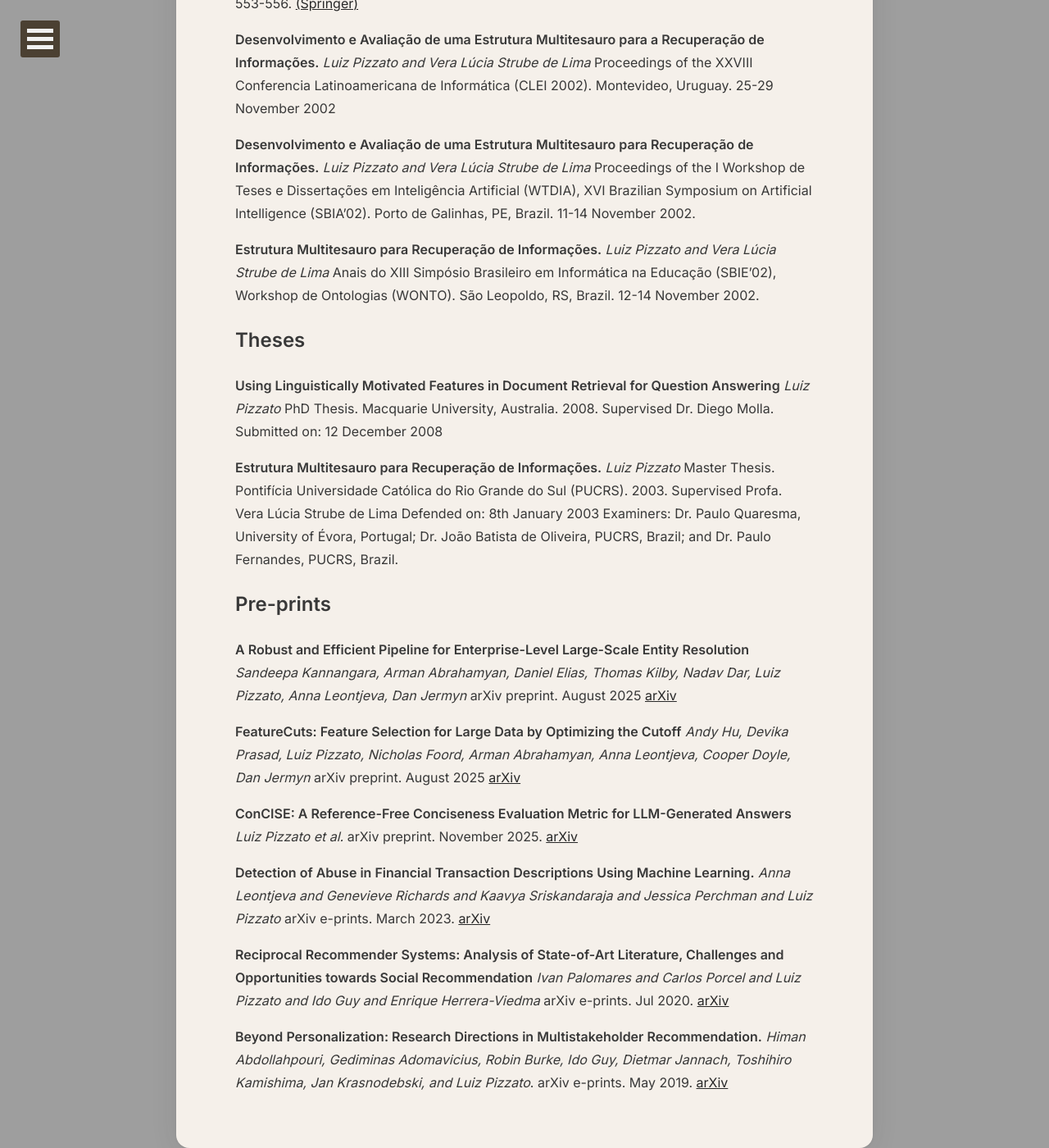
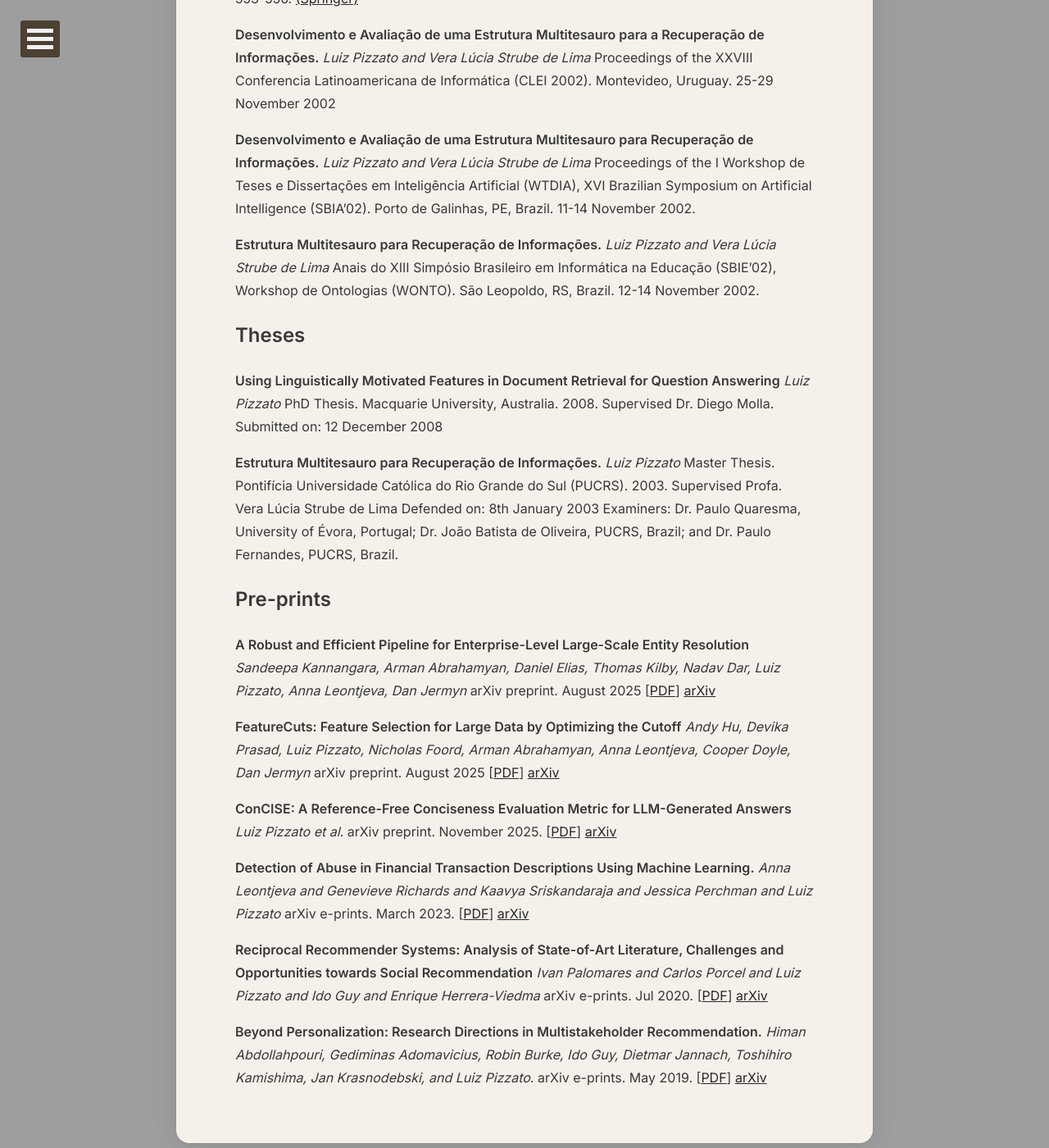
Before and after one commit to pizzato/pizzato.github.io, a Jekyll site: the page built from publications/index.markdown, in a window 1280 px wide and 1400 px high, scrolled down 5639 px. Shown: the whole window at 82% size. Built offline with Jekyll 4.4.1, drawn with Linux system fonts in a browser that asks for light colours.

Commit message:
Publications: update profile badges to shields.io style, add arXiv PDF links
- Replace text/icon profile badges with shields.io badge images (Google
  Scholar, DBLP, ACL Anthology) with updated profile URLs
- Update CSS in site.scss for badge image styling (.profile-links a img)
- Add [PDF] arXiv links to all 7 pre-print/workshop papers that had arXiv
  references but no direct PDF link

Co-Authored-By: Claude Sonnet 4.6 <noreply@anthropic.com>

```diff
--- a/_sass/site.scss
+++ b/_sass/site.scss
@@ -206,9 +206,10 @@ header .entry-meta {
 .share-container button { display:inline-flex;align-items:center;gap:8px;background:#3D2F1F;color:#F5F0EA;border:none;border-radius:999px;padding:10px 24px;font-family:inherit;font-size:14px;cursor:pointer;opacity:1;transition:opacity .15s; }
 .share-container button:hover { opacity:.8; }
 #share-msg { display:none;font-size:13px;color:#888;margin-left:12px; }
-.profile-links{display:flex;flex-wrap:wrap;gap:8px;margin-bottom:1.5rem}
-.profile-links a{display:inline-flex;align-items:center;gap:6px;background:#f0ebe3;color:#3D2F1F;text-decoration:none;padding:6px 14px;border-radius:999px;font-size:13px;font-weight:500;border:1px solid #d8cfc4;transition:background .15s}
-.profile-links a:hover{background:#e0d9cf}
+.profile-links{display:flex;flex-wrap:wrap;gap:8px;margin:16px 0 24px}
+.profile-links a{display:inline-flex;align-items:center;text-decoration:none;opacity:1;transition:opacity .15s}
+.profile-links a:hover{opacity:.8}
+.profile-links a img{height:28px;display:block}
 .feature {
     @include transition(.5s);
     @media #{$small} {
--- a/publications/index.markdown
+++ b/publications/index.markdown
@@ -99,7 +99,7 @@ Association for Computing Machinery, New York, NY, USA, 185–193.
 **Do LLM Personas Dream of Bull Markets? Comparing Human and AI Investment Strategies Through the Lens of the Five-Factor Model**
 _H Borman, A Leontjeva, L Pizzato, MK Jiang, D Jermyn_
 NeurIPS 2024 Workshop Open-World Agents
-[(PDF)](https://openreview.net/pdf?id=b2lFzaGlan) [(arXiv)](https://arxiv.org/abs/2411.05801)
+[(PDF)](https://openreview.net/pdf?id=b2lFzaGlan) [(arXiv)](https://arxiv.org/abs/2411.05801) [[PDF](https://arxiv.org/pdf/2411.05801)]
 
 
 **PD-SRS: Personalized Diversity for a Fair Session-Based Recommendation System**
@@ -371,27 +371,27 @@ Supervised Profa. Vera Lúcia Strube de Lima Defended on: 8th January 2003 Exami
 
 **A Robust and Efficient Pipeline for Enterprise-Level Large-Scale Entity Resolution**
 _Sandeepa Kannangara, Arman Abrahamyan, Daniel Elias, Thomas Kilby, Nadav Dar, Luiz Pizzato, Anna Leontjeva, Dan Jermyn_
-arXiv preprint. August 2025 [arXiv](https://arxiv.org/abs/2508.03767)
+arXiv preprint. August 2025 [[PDF](https://arxiv.org/pdf/2508.03767)] [arXiv](https://arxiv.org/abs/2508.03767)
 
 **FeatureCuts: Feature Selection for Large Data by Optimizing the Cutoff**
 _Andy Hu, Devika Prasad, Luiz Pizzato, Nicholas Foord, Arman Abrahamyan, Anna Leontjeva, Cooper Doyle, Dan Jermyn_
-arXiv preprint. August 2025 [arXiv](https://arxiv.org/abs/2508.00954)
+arXiv preprint. August 2025 [[PDF](https://arxiv.org/pdf/2508.00954)] [arXiv](https://arxiv.org/abs/2508.00954)
 
 **ConCISE: A Reference-Free Conciseness Evaluation Metric for LLM-Generated Answers**
 _Luiz Pizzato et al._
-arXiv preprint. November 2025. [arXiv](https://arxiv.org/abs/2511.16846)
+arXiv preprint. November 2025. [[PDF](https://arxiv.org/pdf/2511.16846)] [arXiv](https://arxiv.org/abs/2511.16846)
 
 
 **Detection of Abuse in Financial Transaction Descriptions Using Machine Learning.**
 _Anna Leontjeva and Genevieve Richards and Kaavya Sriskandaraja and Jessica Perchman and Luiz Pizzato_
-arXiv e-prints. March 2023. [arXiv](https://arxiv.org/abs/2303.08016)
+arXiv e-prints. March 2023. [[PDF](https://arxiv.org/pdf/2303.08016)] [arXiv](https://arxiv.org/abs/2303.08016)
 
 
 **Reciprocal Recommender Systems: Analysis of State-of-Art Literature, Challenges and Opportunities towards Social Recommendation**
 _Ivan Palomares and Carlos Porcel and Luiz Pizzato and Ido Guy and Enrique Herrera-Viedma_
-arXiv e-prints. Jul 2020. [arXiv](https://arxiv.org/abs/2007.16120)
+arXiv e-prints. Jul 2020. [[PDF](https://arxiv.org/pdf/2007.16120)] [arXiv](https://arxiv.org/abs/2007.16120)
 
 
 **Beyond Personalization: Research Directions in Multistakeholder Recommendation.**
 _Himan Abdollahpouri, Gediminas Adomavicius, Robin Burke, Ido Guy, Dietmar Jannach, Toshihiro Kamishima, Jan Krasnodebski, and Luiz Pizzato_.
-arXiv e-prints. May 2019. [arXiv](https://arxiv.org/abs/1905.01986)
+arXiv e-prints. May 2019. [[PDF](https://arxiv.org/pdf/1905.01986)] [arXiv](https://arxiv.org/abs/1905.01986)
```
